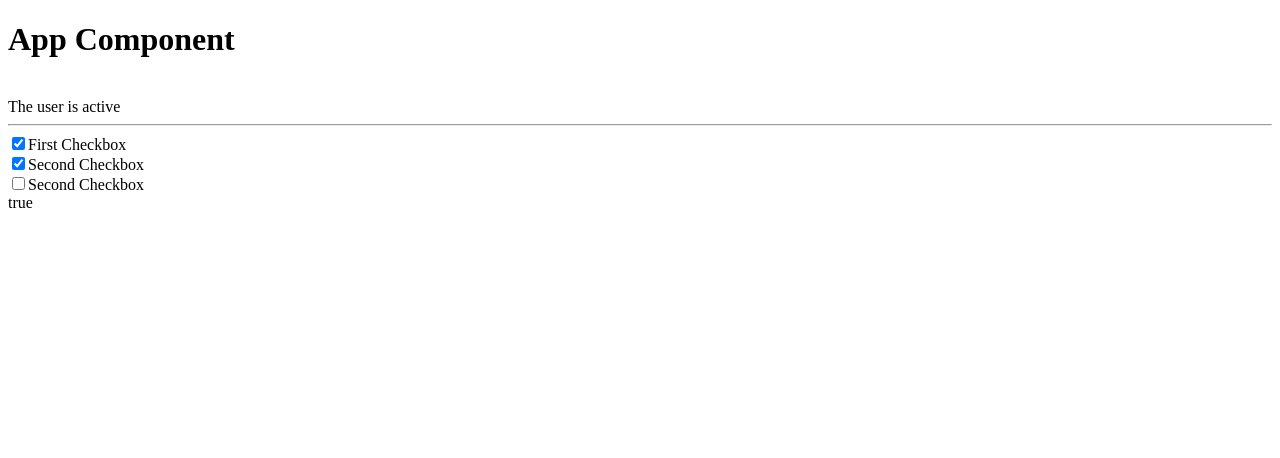
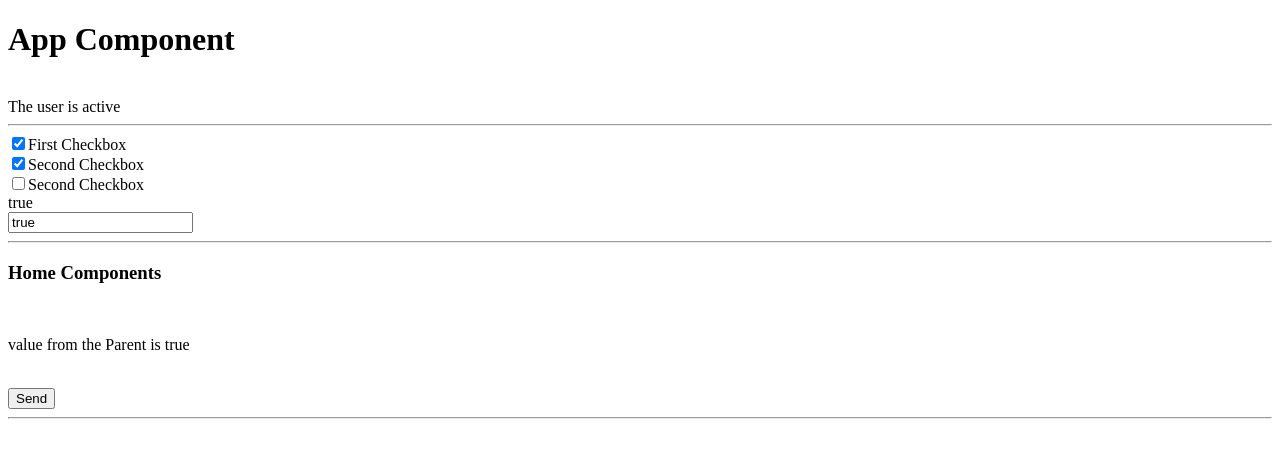
Before and after one commit to PrathamKarki/Angular_Learning, an Angular app: page / in a window 1280 px wide. Shown: the top 458 px of the page. Built offline with nearby package versions, Linux system fonts and the light colour scheme.

Commit message:
day03 working with dataservant binding

```diff
--- a/src/app/app.html
+++ b/src/app/app.html
@@ -2,22 +2,32 @@
 <br>
 
 <div class="container">
-    <!-- One way binding -->
-    <!-- String Interpolation -->
+    <!--Oneway binding -->
+    <!--String Interpolation -->
     <span>{{ secondTitle }}</span>
     <hr>
     <!-- One way binding -->
-    <input type="checkbox" id="TestCheckbox" [(checked)]="isChecked">
+    <input type="checkbox" id="TestCheckbox" [checked]="isChecked">
     <label for="TestCheckbox">First Checkbox</label>
     <br>
-    <!-- Two way binding -->
-    <input type="checkbox" id="TestCheckbox2" #xyz [(ngModel)]="isChecked">
+    <!--Two way binding -->
+    <input type="checkbox" id="TestCheckbox2" [(ngModel)]="isChecked">
     <label for="TestCheckbox2">Second Checkbox</label>
     <br>
-    <!-- Two way binding -- Template Referencing-->
-    <input type="checkbox" id="TestCheckbox2" #TestCheckboxTemp
-    (change)="changeCheckbox(TestCheckboxTemp.checked)">
+    <!---- Template Referencing-->
+    <input type="checkbox" id="TestCheckbox2" #TestCheckboxTemp>
     <label for="TestCheckbox2">Second Checkbox</label>
     <br>
     {{ isChecked }}
+    <br>
+    <input type="text" [value]="isChecked" (input)="changeCheckbox()">
 </div>
+<hr>
+<div class="container">
+    <app-home
+    [parentValue]="isChecked"
+    (childEvent)="handleChildEvent($event)"
+    ></app-home>
+</div>
+<hr>
+<p class="text-center"></p>
--- a/src/app/app.ts
+++ b/src/app/app.ts
@@ -1,14 +1,16 @@
-import { Component, signal } from '@angular/core';
+import { Component, ElementRef, signal, ViewChild } from '@angular/core';
 import { FormsModule } from '@angular/forms';
 import { RouterOutlet } from '@angular/router';
+import { Home } from '../home/home'
 
 @Component({
-  imports: [FormsModule],
+  imports: [FormsModule, Home],
   selector: 'app-root',
   styleUrl: './app.scss',
   templateUrl: './app.html',
 })
 export class App {
+  @ViewChild('TestCheckboxTemp') tempCheckbox: ElementRef<HTMLInputElement> | undefined;
   protected readonly title = signal('HRM');
 
   header: string = "App Component";
@@ -24,12 +26,18 @@ export class App {
 
   dothis: string = this.isChecked ? "True" : "false"; // ischecked
 
-  changeCheckbox(value: boolean): string {
-    this.isChecked2.set(false);
+  changeCheckbox() {
+    // this.isChecked2.set(false);
 
-    this.isChecked = !this.isChecked;
-    this.isChecked = value;
-    this.dothis = this.isChecked ? "True" : "false"
-    return "";
+    // this.isChecked = !this.isChecked;
+    // // this.isChecked = value;
+    // this.dothis = this.isChecked ? "True" : "false"
+    // return "";
+    // this.isChecked = <boolean>this.tempCheckbox?.nativeElement.checked;
+    console.log("Reached");
+  }
+
+  handleChildEvent(value: string) {
+    this.header = value;
   }
 }
--- /dev/null
+++ b/src/home/home.html
@@ -0,0 +1,8 @@
+<h3 class="text-center">Home Components</h3>
+<br>
+<p>value from the Parent is {{parentValue}}</p>
+
+<br>
+<button class="btn-info" (click)="btnClicked()">
+    Send
+</button>
--- /dev/null
+++ b/src/home/home.ts
@@ -0,0 +1,16 @@
+import { Component, EventEmitter, Input, Output } from '@angular/core';
+
+@Component({
+  imports: [],
+  selector: 'app-home',
+  styleUrl: './home.scss',
+  templateUrl: './home.html',
+})
+export class Home {
+  @Input() parentValue: boolean = false;
+  @Output() childEvent = new EventEmitter<string>;
+
+  btnClicked(){
+    this.childEvent.emit("Child message");
+  }
+}
```
Also changed, not shown: src/home/home.scss (added), 1 other file (tests, documents, lock files or other folders).
